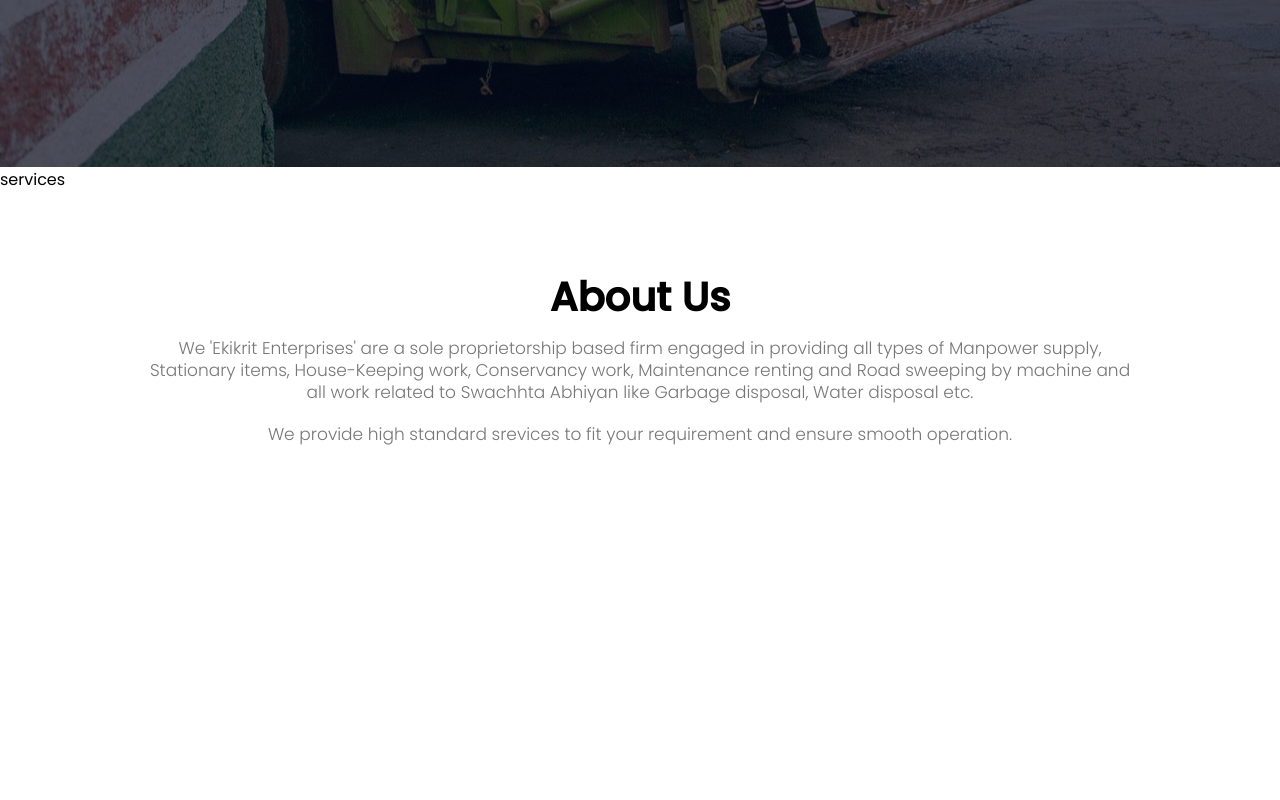
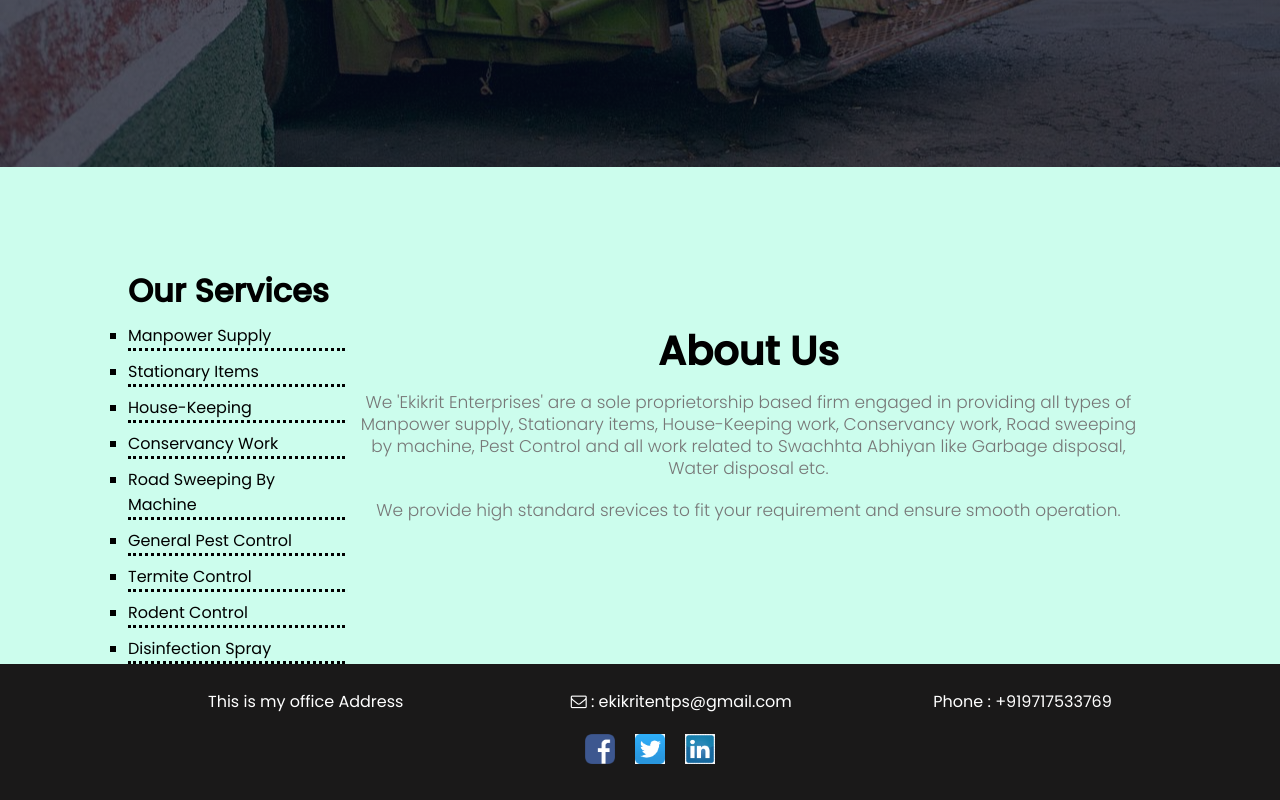
Before and after one commit to binaryman008/Ekikrit, a plain HTML site: page index.html in a window 1280 px wide. Shown: the part 658-1458 px from the top of the page. Before the commit the page ends 1113 px from the top, so only its background shows below. Drawn offline with Linux system fonts and the light colour scheme.

Commit message:
added about us and contact us

```diff
--- a/index.html
+++ b/index.html
@@ -12,17 +12,27 @@
     <link rel="stylesheet" href="https://stackpath.bootstrapcdn.com/font-awesome/4.7.0/css/font-awesome.min.css">
 </head>
 <body>
-    <section class="call-now">Helpline No: +919717533769 | <i class="fa fa-envelope-o"></i> ekikritentps@gmail.com</section>
+    <section class="call-now">
+        <p>
+            <i class="fa fa-envelope-o"></i> ekikritentps@gmail.com
+        </p>
+        <p>
+        |
+        </p>
+        <p>
+            Helpline No : +919717533769
+        </p>
+    </section>
     <section class="header">
         <nav>
             <a href="#"><img src="./Ekikrit-logos_white.jpg" alt=""></a>
             <div class="nav-links" id="navLinks">
                 <i class="fa fa-times" onclick="hideMenu()"></i>
                 <ul>
-                    <li><a href="">HOME</a></li>
-                    <li><a href="#">ABOUT</a></li>
-                    <li><a href="#">SERVICE</a></li>
-                    <li><a href="#">CONTACT</a></li>
+                    <li>HOME</li>
+                    <li class="about">ABOUT</li>
+                    <li>SERVICES</li>
+                    <li class="contact">CONTACT US</li>
                 </ul>
             </div>
             <i class="fa fa-bars" onclick="showMenu()"></i>
@@ -30,31 +40,75 @@
         <div class="text-box">
             <h1>Welcome to Ekikrit Enterprises</h1>
             <p>At Ekikrit we provide complete solutions from House-Keeping to Sanitation services.</p>
-            <a href="#about-us" class="hero-btn">Scroll Down to Know More &darr;</a>
+            <button class="hero-btn">Scroll Down to Know More &darr;</button>
         </div>
     </section>
 
 
     <!-- --------- About Us --------- -->
+    <div class="container">
         <div class="second-section">
-        <section>
-            services
-        </section>
+            <div class="menu">
+                <h1>Our Services</h1>
+                <ul>
+                    <li>Manpower Supply</li>
+                    <li>Stationary Items</li>
+                    <li>House-Keeping</li>
+                    <li>Conservancy Work</li>
+                    <li>Road Sweeping By Machine</li>
+                    <li>General Pest Control</li>
+                    <li>Termite Control</li>
+                    <li>Rodent Control</li>
+                    <li>Disinfection Spray</li>
+                </ul>
+            </div>
             <section class="about-us">
                 <h1>About Us</h1>
                 <p>We 'Ekikrit Enterprises' are a sole proprietorship based firm engaged in providing all types of
-                Manpower supply, Stationary items, House-Keeping work, Conservancy work, Maintenance renting and
-                Road sweeping by machine and all work related to Swachhta Abhiyan like Garbage disposal, Water disposal etc.
+                    Manpower supply, Stationary items, House-Keeping work, Conservancy work, Road sweeping by machine, Pest Control and all work related to Swachhta Abhiyan like Garbage disposal, Water disposal etc.
                 </p>
                 <p>
                     We provide high standard srevices to fit your requirement and ensure smooth operation.
                 </p>
             </section>
         </div>
+    </div>
 
+    <div class="contact-us-container">
+        <div class="contact-us">
+            <div class="office">
+                This is my office Address
+            </div>
+            <div class="email">
+                <i class="fa fa-envelope-o"></i> : ekikritentps@gmail.com
+            </div>
+            <div class="phone">
+                Phone : +919717533769
+            </div>
+        </div>
+        <div class="social-links">
+            <a href=""><img src="./facebook.png" alt=""></a>
+            <a href=""><img src="./twitter.png" alt=""></a>
+            <a href=""><img src="./linked_in.png" alt=""></a>
+        </div>
+    </div>
+    </div>
 
     <script>
-        var navLinks = document.getElementById("navLinks")
+        let navLinks = document.getElementById("navLinks");
+        let aboutTag = document.querySelector(".container");
+        let about = document.querySelector(".about");
+        let contact = document.querySelector(".contact")
+        let heroBtn = document.querySelector(".hero-btn")
+
+        heroBtn.addEventListener("click", (e)=> {
+            aboutTag.scrollIntoView(true);
+        })
+
+        about.addEventListener("click", (e)=> {
+            aboutTag.scrollIntoView(true);
+        })
+
         function showMenu(){
             navLinks.style.right = "0";
         }
--- a/style.css
+++ b/style.css
@@ -5,6 +5,8 @@
 }
 
 .call-now {
+    display: flex;
+    justify-content: center;
     background-color: rgb(240, 32, 32);
     text-align: right;
     padding-right: 5px;
@@ -41,9 +43,7 @@
     display: inline-block;
     padding: 8px 12px;
     position: relative;
-}
-
-.nav-links ul li a {
+    cursor: pointer;
     color: #fff;
     text-decoration: none;
     font-size: 13px;
@@ -104,11 +104,25 @@
     display:none;
 }
 
+.container {
+    background-color: rgb(204, 253, 237);
+}
+
+.second-section .menu {
+    padding-top: 100px;
+}
+
+.second-section .menu ul li {
+    list-style-type: square;
+    border-style: none none dotted;
+    padding-top:8px;
+}
+
 .about-us {
     width: 80%;
     margin: auto;
     text-align: center;
-    padding-top: 75px;
+    padding-top: 20px;
 }
 
 .about-us h1 {
@@ -122,6 +136,29 @@
     font-weight: 300;
     line-height: 22px;
     padding: 10px;
+}
+
+.contact-us-container {
+    background-color: rgb(26, 25, 25);
+    color: white
+}
+
+.contact-us {
+    display: grid;
+    grid-template-columns: 1fr 1fr 1fr;
+    width: 85%;
+    margin-left:13em;
+    padding-top: 25px;
+}
+.social-links {
+    display: flex;
+    justify-content: center;
+    padding-bottom: 29px;
+}
+.social-links a img {
+    padding-top: 20px;
+    padding-left:20px;
+    width: 30px
 }
 
 @media(max-width:700px) {
@@ -156,3 +193,14 @@
         cursor: pointer;
     }
 }
+
+@media (min-width:701px){
+    .call-now p {
+        padding-right: 25px;
+    }
+    .second-section {
+        display: flex;
+        width:80%;
+        margin:auto;
+    }
+}
```
Also changed, not shown: facebook.png (added), linked_in.png (added), services.png (added), twitter.png (added). Lines whose indentation alone changed are shown as unchanged.
